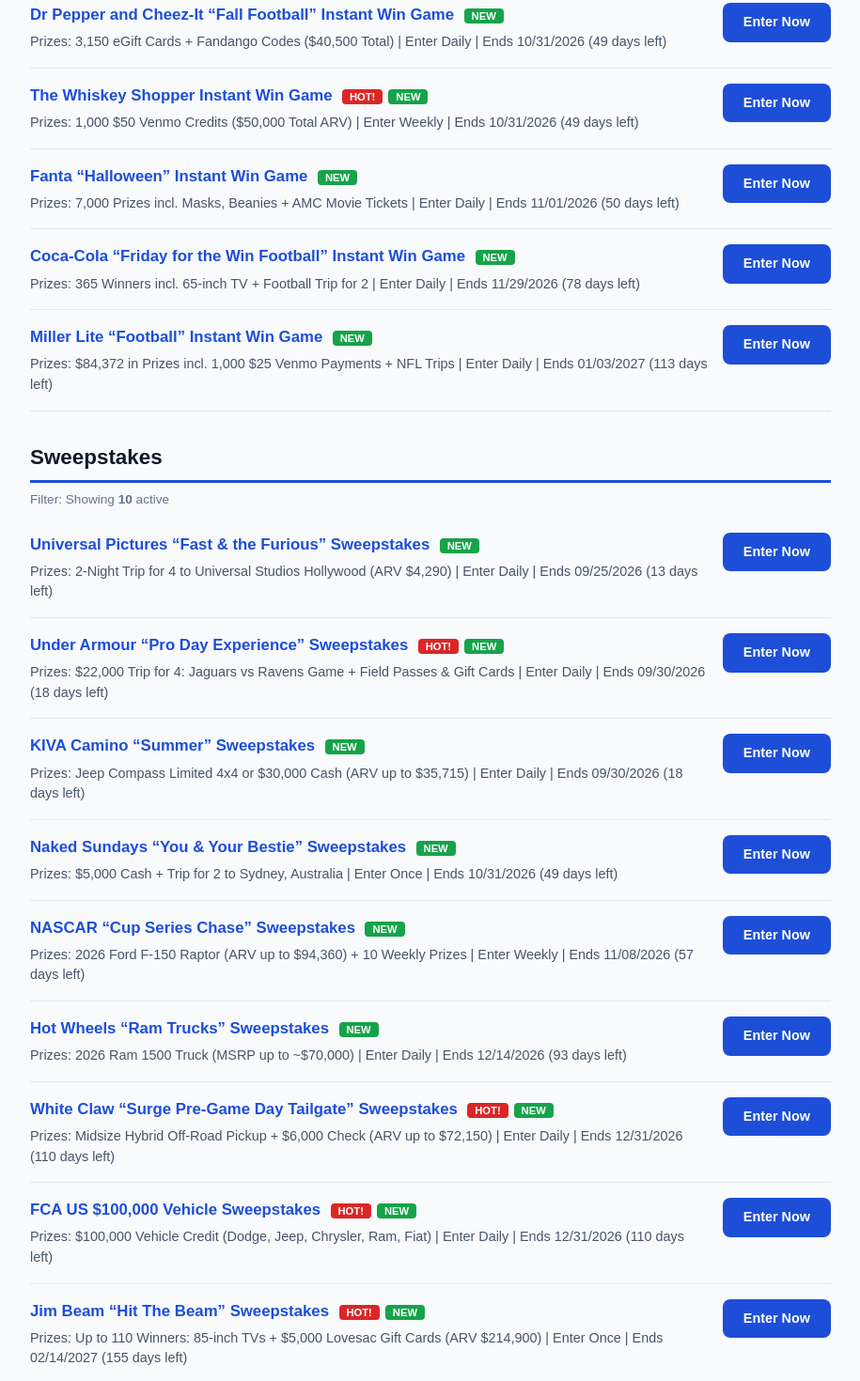
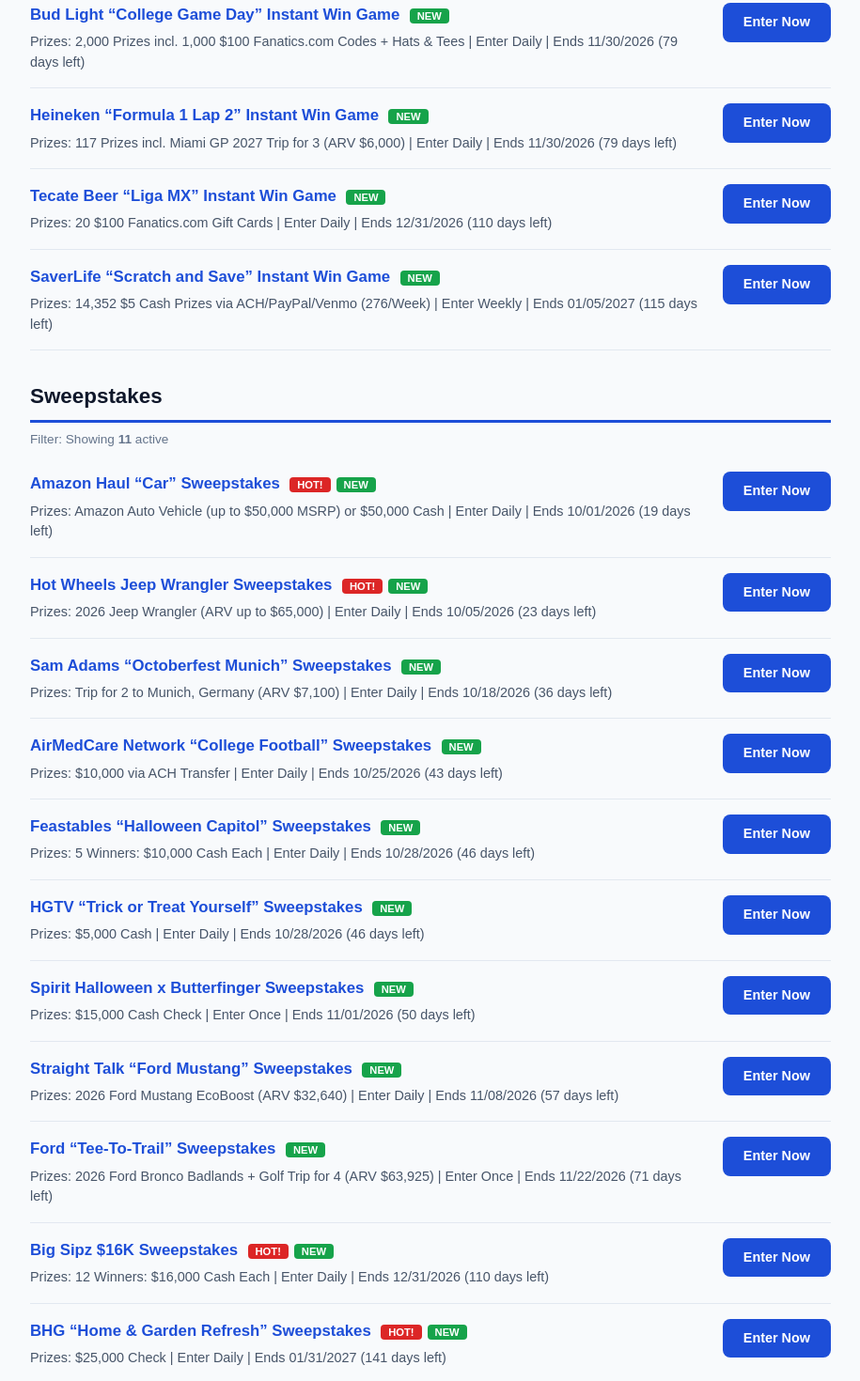
Before and after one commit to haroun26-dev/brandnewsite, a Next.js app: page / in a window 1280 px wide. Shown: the part 740-2210 px from the top of the page at 94% size, without its empty margins (182-1097 px from the left). Built offline with nearby package versions, Linux system fonts and the light colour scheme.

Commit message:
Refresh listings

```diff
--- a/app/page.tsx
+++ b/app/page.tsx
@@ -16,178 +16,179 @@
   added: string; // YYYY-MM-DD — NEW badge shows when added within the last 3 days
 }
 
-// Listings verified September 22, 2026. Update this list regularly —
+// Listings verified September 23, 2026. Update this list regularly —
 // remove ended sweepstakes and add new ones by editing this file and redeploying.
 const SWEEPSTAKES: Listing[] = [
   // ---- Instant Win Games ----
   {
     id: 1,
-    title: "Miller Lite “Football” Instant Win Game",
+    title: "SaverLife “Scratch and Save” Instant Win Game",
     type: "instant",
-    prizes: "$84,372 in Prizes incl. 1,000 $25 Venmo Payments + NFL Trips",
-    frequency: "Enter Daily",
-    ends: "2027-01-03",
-    url: "https://www.millerlite.com",
-    added: "2026-09-19",
+    prizes: "14,352 $5 Cash Prizes via ACH/PayPal/Venmo (276/Week)",
+    frequency: "Enter Weekly",
+    ends: "2027-01-05",
+    url: "https://www.saverlife.org",
+    added: "2026-09-23",
   },
   {
     id: 2,
-    title: "Coca-Cola “Friday for the Win Football” Instant Win Game",
+    title: "Bud Light “College Game Day” Instant Win Game",
     type: "instant",
-    prizes: "365 Winners incl. 65-inch TV + Football Trip for 2",
+    prizes: "2,000 Prizes incl. 1,000 $100 Fanatics.com Codes + Hats & Tees",
     frequency: "Enter Daily",
-    ends: "2026-11-29",
-    url: "https://www.coca-cola.com",
-    added: "2026-09-19",
+    ends: "2026-11-30",
+    url: "https://www.budlight.com",
+    added: "2026-09-23",
   },
   {
     id: 3,
-    title: "At Home “Design Rewards” Instant Win Game",
+    title: "Coffee mate “Year of Flavor” Instant Win Game",
     type: "instant",
-    prizes: "$25,000 Shopping Spree + 3,112 Instant Prizes (ARV $52,500)",
+    prizes: "805 Prizes incl. 5 $15,000 Grocery Checks + 100 $200 Checks",
     frequency: "Enter Daily",
-    ends: "2026-10-15",
-    url: "https://www.athome.com/sweepstakes",
-    added: "2026-09-18",
+    ends: "2026-11-22",
+    url: "https://coffeemate.com",
+    added: "2026-09-23",
   },
   {
     id: 4,
-    title: "Dr Pepper and Cheez-It “Fall Football” Instant Win Game",
+    title: "Heineken “Formula 1 Lap 2” Instant Win Game",
     type: "instant",
-    prizes: "3,150 eGift Cards + Fandango Codes ($40,500 Total)",
+    prizes: "117 Prizes incl. Miami GP 2027 Trip for 3 (ARV $6,000)",
     frequency: "Enter Daily",
-    ends: "2026-10-31",
-    url: "https://drpeppercheezitgame.entertowinprizes.com/",
-    added: "2026-09-18",
+    ends: "2026-11-30",
+    url: "https://www.heineken.com",
+    added: "2026-09-23",
   },
   {
     id: 5,
-    title: "The Whiskey Shopper Instant Win Game",
+    title: "Tecate Beer “Liga MX” Instant Win Game",
     type: "instant",
-    prizes: "1,000 $50 Venmo Credits ($50,000 Total ARV)",
-    frequency: "Enter Weekly",
-    ends: "2026-10-31",
-    url: "http://www.spiritspromos.com/portfolio/whiskey-sweeps",
-    hot: true,
-    added: "2026-09-21",
-  },
-  {
-    id: 6,
-    title: "Fanta “Halloween” Instant Win Game",
-    type: "instant",
-    prizes: "7,000 Prizes incl. Masks, Beanies + AMC Movie Tickets",
+    prizes: "20 $100 Fanatics.com Gift Cards",
     frequency: "Enter Daily",
-    ends: "2026-11-01",
-    url: "https://www.coca-cola.com",
-    added: "2026-09-21",
+    ends: "2026-12-31",
+    url: "https://www.tecatebeerusa.com",
+    added: "2026-09-23",
   },
   // ---- Sweepstakes ----
   {
-    id: 7,
-    title: "White Claw “Surge Pre-Game Day Tailgate” Sweepstakes",
+    id: 6,
+    title: "Big Sipz $16K Sweepstakes",
     type: "sweepstakes",
-    prizes: "Midsize Hybrid Off-Road Pickup + $6,000 Check (ARV up to $72,150)",
+    prizes: "12 Winners: $16,000 Cash Each",
     frequency: "Enter Daily",
     ends: "2026-12-31",
-    url: "https://www.whiteclaw.com/sweepstakes/surgetailgate",
+    url: "https://www.2026bigsipz16k.com",
     hot: true,
-    added: "2026-09-22",
+    added: "2026-09-23",
+  },
+  {
+    id: 7,
+    title: "Amazon Haul “Car” Sweepstakes",
+    type: "sweepstakes",
+    prizes: "Amazon Auto Vehicle (up to $50,000 MSRP) or $50,000 Cash",
+    frequency: "Enter Daily",
+    ends: "2026-10-01",
+    url: "https://www.amazon.com/b?node=222015503011&ishaul=1&ref_=hul_swpstk_lp_ofclrl",
+    hot: true,
+    added: "2026-09-23",
   },
   {
     id: 8,
-    title: "Jim Beam “Hit The Beam” Sweepstakes",
+    title: "Feastables “Halloween Capitol” Sweepstakes",
     type: "sweepstakes",
-    prizes: "Up to 110 Winners: 85-inch TVs + $5,000 Lovesac Gift Cards (ARV $214,900)",
-    frequency: "Enter Once",
-    ends: "2027-02-14",
-    url: "https://hitthebeam.com/",
-    hot: true,
-    added: "2026-09-22",
+    prizes: "5 Winners: $10,000 Cash Each",
+    frequency: "Enter Daily",
+    ends: "2026-10-28",
+    url: "https://feastables.com",
+    added: "2026-09-23",
   },
   {
     id: 9,
-    title: "Under Armour “Pro Day Experience” Sweepstakes",
+    title: "BHG “Home & Garden Refresh” Sweepstakes",
     type: "sweepstakes",
-    prizes: "$22,000 Trip for 4: Jaguars vs Ravens Game + Field Passes & Gift Cards",
+    prizes: "$25,000 Check",
     frequency: "Enter Daily",
-    ends: "2026-09-30",
-    url: "https://brandcycle.shop/v8ggn",
+    ends: "2027-01-31",
+    url: "https://www.bhg.com",
     hot: true,
-    added: "2026-09-22",
+    added: "2026-09-23",
   },
   {
     id: 10,
-    title: "KIVA Camino “Summer” Sweepstakes",
+    title: "Spirit Halloween x Butterfinger Sweepstakes",
     type: "sweepstakes",
-    prizes: "Jeep Compass Limited 4x4 or $30,000 Cash (ARV up to $35,715)",
-    frequency: "Enter Daily",
-    ends: "2026-09-30",
-    url: "https://caminosweeps2026.com/",
-    added: "2026-09-22",
+    prizes: "$15,000 Cash Check",
+    frequency: "Enter Once",
+    ends: "2026-11-01",
+    url: "https://www.spirithalloween.com/sweeps",
+    added: "2026-09-23",
   },
   {
     id: 11,
-    title: "Universal Pictures “Fast & the Furious” Sweepstakes",
+    title: "Hot Wheels Jeep Wrangler Sweepstakes",
     type: "sweepstakes",
-    prizes: "2-Night Trip for 4 to Universal Studios Hollywood (ARV $4,290)",
+    prizes: "2026 Jeep Wrangler (ARV up to $65,000)",
     frequency: "Enter Daily",
-    ends: "2026-09-25",
-    url: "https://cloud.email.universalpicturesathome.com/FastandFurious25Anniversary_social_email_sweeps_form",
-    added: "2026-09-22",
+    ends: "2026-10-05",
+    url: "https://jeep.hotwheelssweepstakes.com",
+    hot: true,
+    added: "2026-09-23",
   },
   {
     id: 12,
-    title: "Naked Sundays “You & Your Bestie” Sweepstakes",
+    title: "Straight Talk “Ford Mustang” Sweepstakes",
     type: "sweepstakes",
-    prizes: "$5,000 Cash + Trip for 2 to Sydney, Australia",
-    frequency: "Enter Once",
-    ends: "2026-10-31",
-    url: "https://us.nakedsundays.com/",
-    added: "2026-09-22",
+    prizes: "2026 Ford Mustang EcoBoost (ARV $32,640)",
+    frequency: "Enter Daily",
+    ends: "2026-11-08",
+    url: "https://straighttalkracingtour.com",
+    added: "2026-09-23",
   },
   {
     id: 13,
-    title: "Toyota “Gameday Giveaways” Sweepstakes",
+    title: "Ford “Tee-To-Trail” Sweepstakes",
     type: "sweepstakes",
-    prizes: "Toyota Vehicle of Choice (up to $86,135 MSRP) + $30,000 Check",
-    frequency: "Enter Weekly",
-    ends: "2027-02-14",
-    url: "https://www.toyotasgamedaygiveaways.com",
-    hot: true,
-    added: "2026-09-19",
+    prizes: "2026 Ford Bronco Badlands + Golf Trip for 4 (ARV $63,925)",
+    frequency: "Enter Once",
+    ends: "2026-11-22",
+    url: "https://www.lpga.com",
+    added: "2026-09-23",
   },
   {
     id: 14,
-    title: "FCA US $100,000 Vehicle Sweepstakes",
+    title: "HGTV “Trick or Treat Yourself” Sweepstakes",
     type: "sweepstakes",
-    prizes: "$100,000 Vehicle Credit (Dodge, Jeep, Chrysler, Ram, Fiat)",
+    prizes: "$5,000 Cash",
     frequency: "Enter Daily",
-    ends: "2026-12-31",
-    url: "https://sweeps.stellantisexperiences.com",
-    hot: true,
-    added: "2026-09-19",
+    ends: "2026-10-28",
+    url: "https://www.hgtv.com",
+    added: "2026-09-23",
   },
   {
     id: 15,
-    title: "NASCAR “Cup Series Chase” Sweepstakes",
+    title: "AirMedCare Network “College Football” Sweepstakes",
     type: "sweepstakes",
-    prizes: "2026 Ford F-150 Raptor (ARV up to $94,360) + 10 Weekly Prizes",
-    frequency: "Enter Weekly",
-    ends: "2026-11-08",
-    url: "https://thechasefordpromo.nascar.com",
-    added: "2026-09-20",
+    prizes: "$10,000 via ACH Transfer",
+    frequency: "Enter Daily",
+    ends: "2026-10-25",
+    url: "https://www.amcn-college-football-giveaway.com",
+    added: "2026-09-23",
   },
   {
     id: 16,
-    title: "Hot Wheels “Ram Trucks” Sweepstakes",
+    title: "Sam Adams “Octoberfest Munich” Sweepstakes",
     type: "sweepstakes",
-    prizes: "2026 Ram 1500 Truck (MSRP up to ~$70,000)",
+    prizes: "Trip for 2 to Munich, Germany (ARV $7,100)",
     frequency: "Enter Daily",
-    ends: "2026-12-14",
-    url: "https://www.hotwheels.com/ramsweepstakes",
-    added: "2026-09-20",
+    ends: "2026-10-18",
+    url: "https://munichgameday.com",
+    added: "2026-09-23",
   },
 ];
+
+
+
 
 function daysLeft(dateStr: string) {
   const end = new Date(dateStr + "T23:59:59");
@@ -467,7 +468,7 @@
         {renderSection("Sweepstakes", sweeps)}
 
         <p style={{ color: "#94a3b8", fontSize: "0.8rem", marginTop: "40px", lineHeight: 1.6 }}>
-          Listings last verified September 22, 2026. Always check the official rules on
+          Listings last verified September 23, 2026. Always check the official rules on
           the sponsor&apos;s page before entering. Sweepstakes Central is not affiliated
           with the sponsors listed.
         </p>
@@ -499,6 +500,9 @@
           <a href="/privacy" style={{ color: "#64748b", marginRight: "16px" }}>
             Privacy Policy
           </a>
+          <a href="/terms" style={{ color: "#64748b", marginRight: "16px" }}>
+            Terms
+          </a>
           <a href="/contact" style={{ color: "#64748b" }}>
             Contact
           </a>
```
